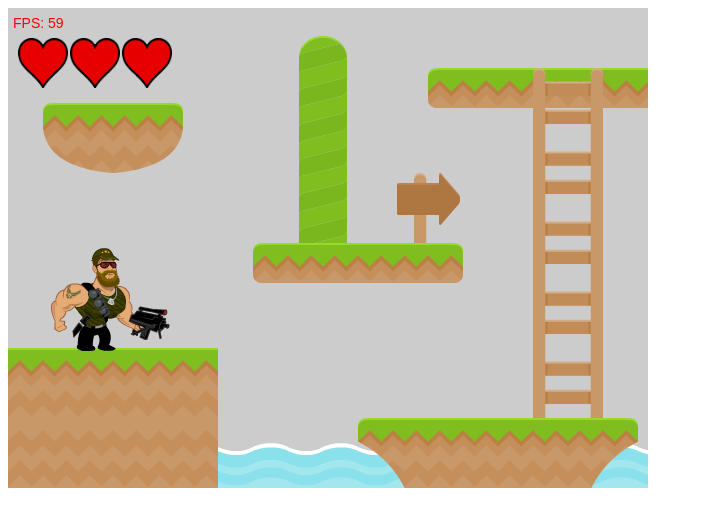
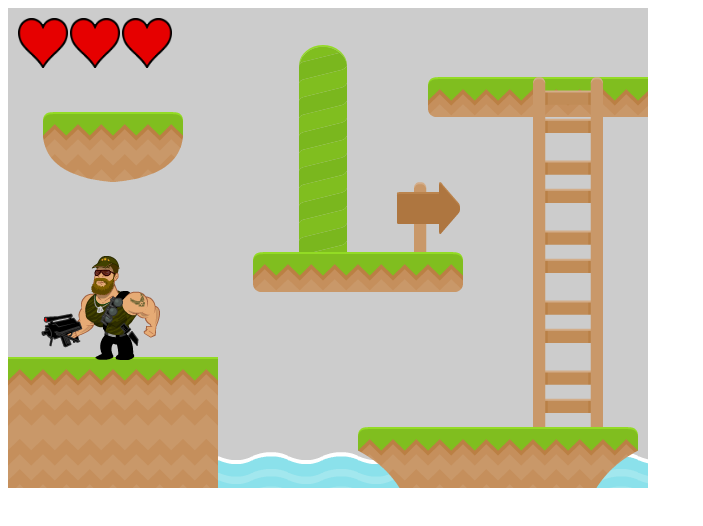
Before and after one commit to joshs91/Cert-2-Week-2, a plain HTML site: page index.html in a window 1280 px wide. Shown: the whole page, without its empty margins (0-703 px from the left). Drawn offline with Linux system fonts and the light colour scheme.

Commit message:
Wednesday Wk 2
+ Added shooting
+ Added Animation

```diff
--- /dev/null
+++ b/bullet.js
@@ -0,0 +1,54 @@
+var BULLET_SPEED = 2000;
+
+var Bullet = function()
+{
+	this.x = 0;
+	this.y = 0;
+
+	this.vel_x = 0;
+	this.vel_y = 0;
+
+	this.image = document.createElement("img");
+	this.image.src = "";
+
+	this.isDead = true;
+}
+
+Bullet.prototype.fire = function(origin_x, origin_y, dir_x, dir_y)
+{
+	this.x = origin_x;
+	this.y = origin_y;
+	this.vel_x = dir_x;
+	this.vel_y = dir_y;
+
+	this.isDead = false;
+}
+
+Bullet.prototype.update = function(deltaTime)
+{
+	if (!this.isDead)
+	{
+		this.x += this.vel_x * deltaTime * BULLET_SPEED;
+		this.y += this.vel_y * deltaTime * BULLET_SPEED;
+
+		if (this.x < 0 || this.x > MAP.tw * TILE ||
+			this.y < 0 || this.y > MAP.th * TILE)
+			{
+				this.isDead = true;
+			}
+	}
+}
+
+Bullet.prototype.draw = function(_cam_x, _cam_y)
+{
+	if (!this.isDead)
+	{
+		context.save();
+			context.translate(this.x - _cam_x, this.y - _cam_y);
+			context.drawImage(this.image, -this.image.width/2,
+										  -this.image.height/2,
+										  this.image.width,
+										  this.image.height);
+		context.restore();
+	}
+}
--- a/main.js
+++ b/main.js
@@ -3,6 +3,11 @@ var context = canvas.getContext("2d");
 
 var startFrameMillis = Date.now();
 var endFrameMillis = Date.now();
+
+function lerp(value, min, max)
+{
+	return value * (max - min) + min
+}
 
 // This function will return the time in seconds since the function
 // was last called
@@ -90,18 +95,24 @@ function run()
 
 	var deltaTime = getDeltaTime();
 
-	cam_x = player.x - SCREEN_WIDTH/2;
-	cam_y = player.y - SCREEN_HEIGHT/2;
+	var wanted_cam_x;
+	var wanted_cam_y;
 
-	if (cam_x < 0)
-		cam_x = 0;
-	if (cam_y < 0)
-		cam_y = 0;
+	wanted_cam_x = player.x - SCREEN_WIDTH/2;
+	wanted_cam_y = player.y - SCREEN_HEIGHT/2;
 
-	if (cam_x > MAP.tw * TILE - SCREEN_WIDTH)
-		cam_x = MAP.tw * TILE - SCREEN_WIDTH;
-	if (cam_y > MAP.th * TILE - SCREEN_HEIGHT)
-		cam_y = MAP.th * TILE - SCREEN_HEIGHT;
+	if (wanted_cam_x < 0)
+		wanted_cam_x = 0;
+	if (wanted_cam_y < 0)
+		wanted_cam_y = 0;
+
+	if (wanted_cam_x > MAP.tw * TILE - SCREEN_WIDTH)
+		wanted_cam_x = MAP.tw * TILE - SCREEN_WIDTH;
+	if (wanted_cam_y > MAP.th * TILE - SCREEN_HEIGHT)
+		wanted_cam_y = MAP.th * TILE - SCREEN_HEIGHT;
+
+	cam_x = Math.floor(lerp(0.1, cam_x, wanted_cam_x));
+	cam_y = Math.floor(lerp(0.1, cam_y, wanted_cam_y));
 
 	//context.drawImage(chuckNorris, SCREEN_WIDTH/2 - chuckNorris.width/2, SCREEN_HEIGHT/2 - chuckNorris.height/2);
 
@@ -121,9 +132,9 @@ function run()
 	}
 
 	// draw the FPS
-	context.fillStyle = "#f00";
-	context.font="14px Arial";
-	context.fillText("FPS: " + fps, 5, 20, 100);
+	//context.fillStyle = "#f00";
+	//context.font="14px Arial";
+	//context.fillText("FPS: " + fps, 5, 20, 100);
 }
 
 
--- a/player.js
+++ b/player.js
@@ -1,18 +1,61 @@
 var METER = TILE;
 
-var GRAVITY = METER * 9.8 * 6;
+var GRAVITY = METER * 9.8 * 5;
 
 var MAXDX = METER * 10;
-var MAXDY = METER * 15;
+var MAXDY = METER * 30;
 
 var ACCEL = MAXDX * 2;
 var FRICTION = MAXDX * 6;
 
-var JUMP = METER * 3000;
+var JUMP = METER * 1250;
+
+var LEFT = 0;
+var RIGHT = 1;
+
+var ANIM_IDLE_LEFT = 0;
+var ANIM_JUMP_LEFT = 1;
+var ANIM_WALK_LEFT = 2;
+var ANIM_IDLE_RIGHT = 3;
+var ANIM_JUMP_RIGHT = 4;
+var ANIM_WALK_RIGHT = 5;
+var ANIM_SHOOT_LEFT = 6;
+var ANIM_SHOOT_RIGHT = 7;
+var ANIM_MAX = 8;
 
 var Player = function()
 {
-	this.image = document.createElement("img");
+	//this.image = document.createElement("img");
+	this.sprite = new Sprite("ChuckNorris.png");
+	//idle left
+	this.sprite.buildAnimation(12, 8, 165, 126, 0.05,
+		[0, 1, 2, 3, 4, 5, 6, 7]);
+	//jump left
+	this.sprite.buildAnimation(12, 8, 165, 126, 0.05,
+		[8, 9, 10, 11, 12]);
+	//walk left
+	this.sprite.buildAnimation(12, 8, 165, 126, 0.05,
+		[13, 14, 15, 16, 17, 18, 19, 20, 21, 22, 23, 24, 25, 26]);
+	//idle right
+	this.sprite.buildAnimation(12, 8, 165, 126, 0.05,
+		[52, 53, 54, 55, 56, 57, 58, 59]);
+	//jump right
+	this.sprite.buildAnimation(12, 8, 165, 126, 0.05,
+		[60, 61, 62, 63, 64]);
+	//walk right
+	this.sprite.buildAnimation(12, 8, 165, 126, 0.05,
+		[65, 66, 67, 68, 69, 70, 71, 72, 73, 74, 75, 76, 77, 78]);
+	//shoot left
+	this.sprite.buildAnimation(12, 8, 165, 126, 0.05,
+		[27, 28, 29, 30, 31, 32, 33, 34, 35, 36, 37, 38, 39, 40, 41]);
+	//shoot right
+	this.sprite.buildAnimation(12, 8, 165, 126, 0.05,
+		[79, 80, 81, 82, 83, 84, 85, 86, 87, 88, 89, 90, 91, 92]);
+
+	for (var idx = 0; idx < ANIM_MAX; idx++)
+	{
+		this.sprite.setAnimationOffset(idx, -55, -87);
+	}
 
 	this.x = 2 * TILE;
 	this.y = 9 * TILE;
@@ -28,16 +71,32 @@ var Player = function()
 
 	this.falling = true;
 	this.jumping = true;
+	this.shoot = false;
 
 	this.lives = 3;
 	this.lives_image = document.createElement("img");
 	this.lives_image.src = "heart.png";
 
-	this.image.src = "hero.png";
+	this.direction - LEFT;
+
+	//NEW BULLETS
+	this.max_bullets = 50;
+	this.bullets = [];
+	this.cur_bullet_index = 0;
+	for(var idx = 0; idx < this.max_bullets; idx++)
+	{
+		this.bullets[idx] = new Bullet();
+	}
+
+	this.shoot_cooldown = 0.0;
+	this.shoot_timer = 0.1;
+
 }
 
 Player.prototype.update = function(deltaTime)
 {
+	this.sprite.update(deltaTime);
+
 	var left = false;
 	var right = false;
 	var jump = false;
@@ -45,15 +104,90 @@ Player.prototype.update = function(deltaTime)
 	if(keyboard.isKeyDown(keyboard.KEY_LEFT))
 	{
 		left = true;
+		this.direction = LEFT;
+		if (this.sprite.currentAnimation != ANIM_WALK_LEFT && !this.jumping && this.shoot == false)
+			this.sprite.setAnimation(ANIM_WALK_LEFT)
 	}
-	if(keyboard.isKeyDown(keyboard.KEY_RIGHT))
+	else if(keyboard.isKeyDown(keyboard.KEY_RIGHT))
 	{
 		right = true;
+		this.direction = RIGHT;
+		if (this.sprite.currentAnimation != ANIM_WALK_RIGHT && !this.jumping && this.shoot == false)
+			this.sprite.setAnimation(ANIM_WALK_RIGHT)
+	}
+	else
+	{
+		if (!this.jumping && !this.falling)
+		{
+			if (this.direction == LEFT)
+			{
+				if (this.sprite.currentAnimation != ANIM_IDLE_LEFT)
+					this.sprite.setAnimation(ANIM_IDLE_LEFT);
+			}
+			else if (this.direction == RIGHT)
+			{
+				if (this.sprite.currentAnimation != ANIM_IDLE_RIGHT)
+					this.sprite.setAnimation(ANIM_IDLE_RIGHT);
+			}
+		}
 	}
 	if(keyboard.isKeyDown(keyboard.KEY_SPACE))
 	{
 		jump = true;
+		if (left == true)
+			this.sprite.setAnimation(ANIM_JUMP_LEFT)
+		if (right == true)
+			this.sprite.setAnimation(ANIM_JUMP_RIGHT)
 	}
+
+	if(keyboard.isKeyDown(keyboard.KEY_SHIFT))
+	{
+		if (!this.jumping && !this.falling)
+		{
+			if (left == true)
+			{
+				if (this.sprite.currentAnimation != ANIM_SHOOT_LEFT)
+					this.sprite.setAnimation(ANIM_SHOOT_LEFT);
+			}
+			else if (right == true)
+			{
+				if (this.sprite.currentAnimation != ANIM_SHOOT_RIGHT)
+					this.sprite.setAnimation(ANIM_SHOOT_RIGHT);
+			}
+			this.shoot = true;
+		}
+		if (this.shoot_cooldown <= 0)
+		{
+			var jitter = Math.random() * 0.2 - 0.1;
+
+			if (this.direction == LEFT)
+				this.bullets[this.cur_bullet_index].fire(this.x, this.y, -1, jitter);
+			else
+				this.bullets[this.cur_bullet_index].fire(this.x, this.y, 1, jitter);
+
+			this.shoot_cooldown = this.shoot_timer;
+
+			this.cur_bullet_index ++;
+			if (this.cur_bullet_index >= this.max_bullets)
+				this.cur_bullet_index = 0;
+		}
+	}
+
+	if (this.shoot_cooldown > 0)
+	{
+		this.shoot_cooldown -= deltaTime;
+	}
+
+	for(var i = 0; i < this.max_bullets; i++)
+	{
+		this.bullets[i].update(deltaTime);
+	}
+
+	if(!keyboard.isKeyDown(keyboard.KEY_SHIFT))
+	{
+		this.shoot = false;
+	}
+
 
 	var wasleft = this.velocity_x < 0;
 	var wasright = this.velocity_x > 0;
@@ -75,6 +209,16 @@ Player.prototype.update = function(deltaTime)
 	{
 		ddy = ddy - JUMP;
 		this.jumping = true;
+		if (this.direction == LEFT)
+		{
+			if (this.sprite.currentAnimation != ANIM_JUMP_LEFT)
+				this.sprite.setAnimation (ANIM_JUMP_LEFT);
+		}
+		else
+		{
+			if (this.sprite.currentAnimation != ANIM_JUMP_RIGHT)
+				this.sprite.setAnimation (ANIM_JUMP_RIGHT);
+		}
 	}
 
 	this.x = Math.floor(this.x + (deltaTime * this.velocity_x))
@@ -140,17 +284,17 @@ Player.prototype.update = function(deltaTime)
 		}
 	}
 
-	if (this.y > canvas.height)
+	if (this.y > canvas.height + 300)
 	{
-		if (this.lives > 0)
+		if (this.lives > 1)
 		{
 			this.lives --;
 			this.x = this.spawn_x;
 			this.y = this.spawn_y;
 		}
-		else
+		else if (this.lives == 1)
 		{
-
+			this.lives --;
 		}
 	}
 
@@ -158,15 +302,13 @@ Player.prototype.update = function(deltaTime)
 
 Player.prototype.draw = function(_cam_x, _cam_y)
 {
-	context.save();
-		context.translate(this.x - _cam_x, this.y - _cam_y);
-		context.drawImage(this.image, -55, -87);
-	context.restore();
+	this.sprite.draw(context, this.x - _cam_x,
+							  this.y - _cam_y)
 
 	for (var i = 0; i < this.lives; i++)
 	{
 		context.save();
-			context.translate(60 + ( 5 + this.lives_image.width) * i, -20);
+			context.translate(60 + ( 5 + this.lives_image.width) * i, -40);
 			context.drawImage(this.lives_image,
 				-50, 50,
 				50, 50);
@@ -175,7 +317,7 @@ Player.prototype.draw = function(_cam_x, _cam_y)
 	for (var i = 0; i < this.lives-1; i++)
 	{
 		context.save();
-			context.translate(112 + ( 5 + this.lives_image.width) * i, -20);
+			context.translate(112 + ( 5 + this.lives_image.width) * i, -40);
 			context.drawImage(this.lives_image,
 				-50, 50,
 				50, 50);
@@ -184,10 +326,15 @@ Player.prototype.draw = function(_cam_x, _cam_y)
 	for (var i = 0; i < this.lives-2; i++)
 	{
 		context.save();
-			context.translate(164 + ( 5 + this.lives_image.width) * i, -20);
+			context.translate(164 + ( 5 + this.lives_image.width) * i, -40);
 			context.drawImage(this.lives_image,
 				-50, 50,
 				50, 50);
 		context.restore();
 	}
+
+	for (var idx = 0; idx < this.max_bullets; idx++)
+	{
+		this.bullets[idx].draw(_cam_x, _cam_y);
+	}
 }
--- /dev/null
+++ b/sprite.js
@@ -0,0 +1,142 @@
+
+var Frame = function(x, y, width, height, duration){
+	this.x = x;
+	this.y = y;
+	this.width = width;
+	this.height = height;
+	this.duration = duration;
+};
+
+var Sprite = function(filename) {
+	if(filename != null)
+	{
+		this.image = document.createElement("img");
+		this.image.src = filename;
+	}
+
+	this.currentAnimation = 0;
+	this.currentFrame = 0;
+
+		// this will be an array of frame arrays (so each element in the
+		// animations array will be an array of frames)
+	this.animations = [];
+	this.offsets = [];		// offset vectors for each animation
+
+	this.frameTime = 0;
+	this.loop = true;
+	this.pingpong = false;
+	this.playDir = 1;
+};
+
+Sprite.prototype.setAnimation = function(index)
+{
+	if(index < 0 || index > this.animations.length)
+		return;
+	this.currentAnimation = index;
+	this.currentFrame = 0;
+}
+
+Sprite.prototype.getFrameWidth = function()
+{
+	return this.animations[this.currentAnimation][this.currentFrame].width;
+};
+
+Sprite.prototype.getFrameHeight = function()
+{
+	return this.animations[this.currentAnimation][this.currentFrame].height;
+};
+
+Sprite.prototype.setLoop = function(loop) {
+	return this.loop = loop;
+};
+
+Sprite.prototype.setAnimationOffset = function(anim, x, y) {
+	this.offsets[anim].set(x, y);
+};
+
+Sprite.prototype.getAnimationOffset = function() {
+	return this.offsets[this.currentAnimation];
+}
+
+Sprite.prototype.buildAnimation = function(frameXCount, frameYCount, frameW, frameH, timeStep, animIdxArray)
+{
+	var animation = [];
+
+	for(var i=0; i<animIdxArray.length; i++)
+	{
+		var index = animIdxArray[i];
+		var fX = index%frameXCount;
+		var fY = Math.floor(index/frameXCount);
+
+		var u = fX * frameW;
+		var v = fY * frameH;
+
+		var frame = new Frame(u, v, frameW, frameH, timeStep);
+		animation.push(frame);
+	}
+
+	this.animations.push(animation);
+	this.offsets.push( new Vector2() );
+};
+
+Sprite.prototype.isFinished = function()
+{
+	if(this.currentFrame == this.animations[this.currentAnimation].length-1)
+		return true;
+	return false;
+}
+
+Sprite.prototype.update = function(dt) {
+	if(this.animations.length == 0)
+		return;
+	if(this.animations[this.currentAnimation].length == 0)
+		return;
+
+	if(this.animations[this.currentAnimation][this.currentFrame].duration < 0)
+		return;
+
+	this.frameTime += dt;
+
+	while(this.frameTime > this.animations[this.currentAnimation][this.currentFrame].duration)
+	{
+		this.currentFrame+=this.playDir;
+
+
+		if(this.currentFrame >= this.animations[this.currentAnimation].length ||
+			this.currentFrame < 0)
+		{
+			if(this.pingpong == false)
+			{
+				this.currentFrame = 0;
+			}
+			else
+			{
+				this.currentFrame-=this.playDir;
+				this.playDir = this.playDir*-1
+				this.currentFrame+=this.playDir;
+			}
+		}
+		this.frameTime -= this.animations[this.currentAnimation][this.currentFrame].duration;
+	}
+};
+
+Sprite.prototype.draw = function(c, x, y) {
+	// img	Specifies the image, canvas, or video element to use
+	// sx	Optional. The x coordinate where to start clipping
+	// sy	Optional. The y coordinate where to start clipping
+	// swidth	Optional. The width of the clipped image
+	// sheight	Optional. The height of the clipped image
+	// x	The x coordinate where to place the image on the canvas
+	// y	The y coordinate where to place the image on the canvas
+	// width	Optional. The width of the image to use (stretch or reduce the image)
+	// height	Optional. The height of the image to use (stretch or reduce the image)
+
+	c.drawImage(this.image,
+			this.animations[this.currentAnimation][this.currentFrame].x,
+			this.animations[this.currentAnimation][this.currentFrame].y,
+			this.animations[this.currentAnimation][this.currentFrame].width,
+			this.animations[this.currentAnimation][this.currentFrame].height,
+			x+this.offsets[this.currentAnimation].x, y+this.offsets[this.currentAnimation].y,
+			this.animations[this.currentAnimation][this.currentFrame].width,
+			this.animations[this.currentAnimation][this.currentFrame].height);
+};
--- /dev/null
+++ b/vector2.js
@@ -0,0 +1,40 @@
+var Vector2 = function ()
+{
+	this.x = 0;
+	this.y = 0;
+}
+
+Vector2.prototype.set = function(_x,_y)
+{
+	this.x = _x;
+	this.y = _y;
+}
+
+Vector2.prototype.add = function(other)
+{
+	if (typeof(other) == typeof(this))
+	{
+		this.x += other.x;
+		this.y += other.y;
+		return this;
+	}
+	return null;
+}
+
+Vector2.prototype.minus = function(other)
+{
+	if (typeof(other) == typeof(this))
+	{
+		this.x -= other.x;
+		this.y -= other.y;
+		return this;
+	}
+	return null;
+}
+
+Vector2.prototype.multiply = function(scalar)
+{
+		this.x *= scalar;
+		this.y *= scalar;
+		return this;
+}
```
Also changed, not shown: index.html (+3 -0 lines), ChuckNorris.png (added), UI Version 1.png (added).
